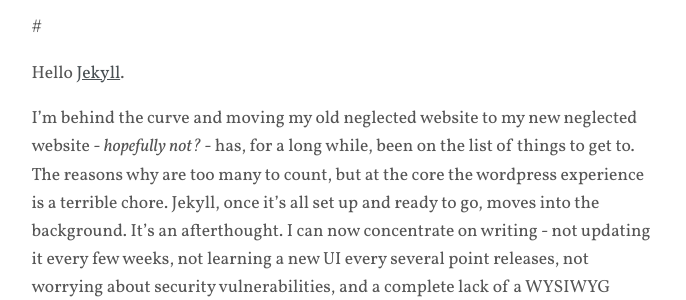
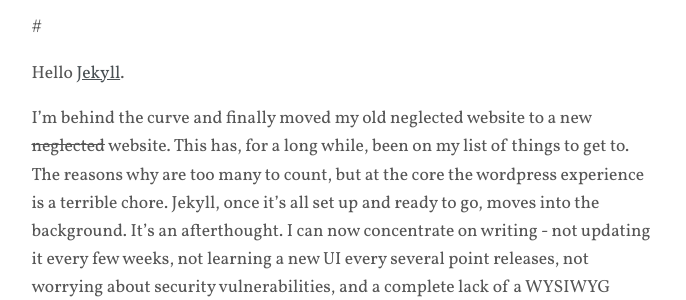
Before and after one commit to jayroh/joeloliveira.com, a Jekyll site: the page built from _posts/2013-05-26-goodbye-wordpress-hello-jekyll.md, in a window 1280 px wide and 900 px high. Shown: the part 176-476 px from the top of the window, without its empty margins (297-983 px from the left). Built offline with Jekyll 4.4.1, drawn with Linux system fonts in a browser that asks for light colours; nearby versions of some CDN libraries; Markdown is read by kramdown in place of the engine named in the settings; some of the changed text lies outside the part shown.

Commit message:
hack slash

```diff
--- a/_posts/2013-05-26-goodbye-wordpress-hello-jekyll.md
+++ b/_posts/2013-05-26-goodbye-wordpress-hello-jekyll.md
@@ -15,7 +15,7 @@
 
 Hello [Jekyll](http://jekyllrb.com/).
 
-I'm behind the curve and moving my old neglected website to my new neglected website - *hopefully not?* - has, for a long while, been on the list of things to get to. The reasons why are too many to count, but at the core the wordpress experience is a terrible chore. Jekyll, once it's all set up and ready to go, moves into the background. It's an afterthought. I can now concentrate on writing - not updating it every few weeks, not learning a new UI every several point releases, not worrying about security vulnerabilities, and a complete lack of a WYSIWYG editor. Free at last!
+I'm behind the curve and finally moved my old neglected website to a new <span title="hopefully not?">~~neglected~~</span> website. This has, for a long while, been on my list of things to get to. The reasons why are too many to count, but at the core the wordpress experience is a terrible chore. Jekyll, once it's all set up and ready to go, moves into the background. It's an afterthought. I can now concentrate on writing - not updating it every few weeks, not learning a new UI every several point releases, not worrying about security vulnerabilities, and a complete lack of a WYSIWYG editor. Free at last!
 
 This is the first time I've published a site with Jekyll so here are a few tips and resources I picked up:
 
```
